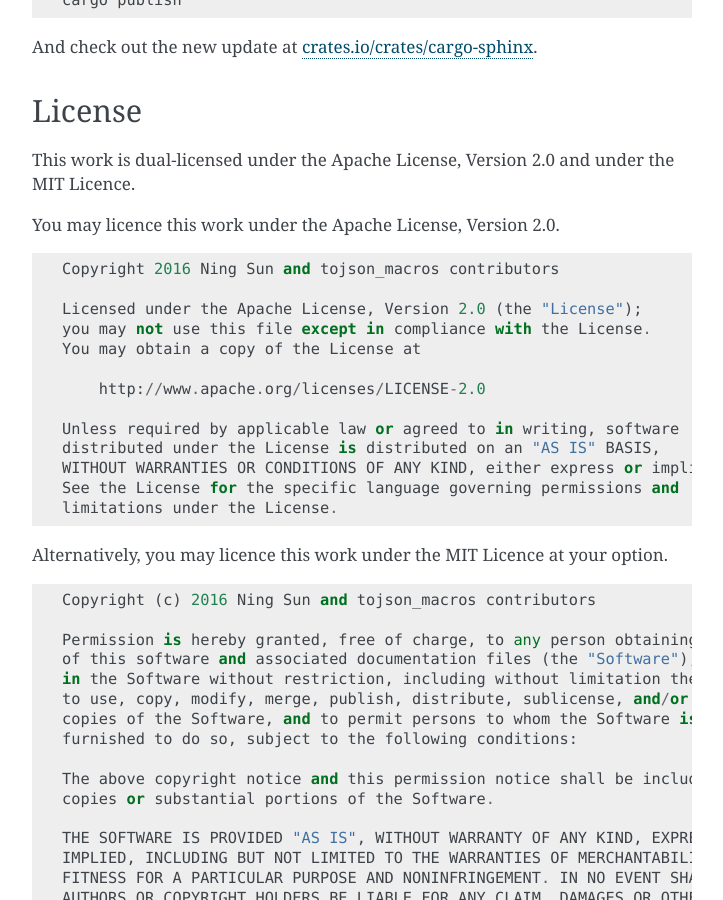
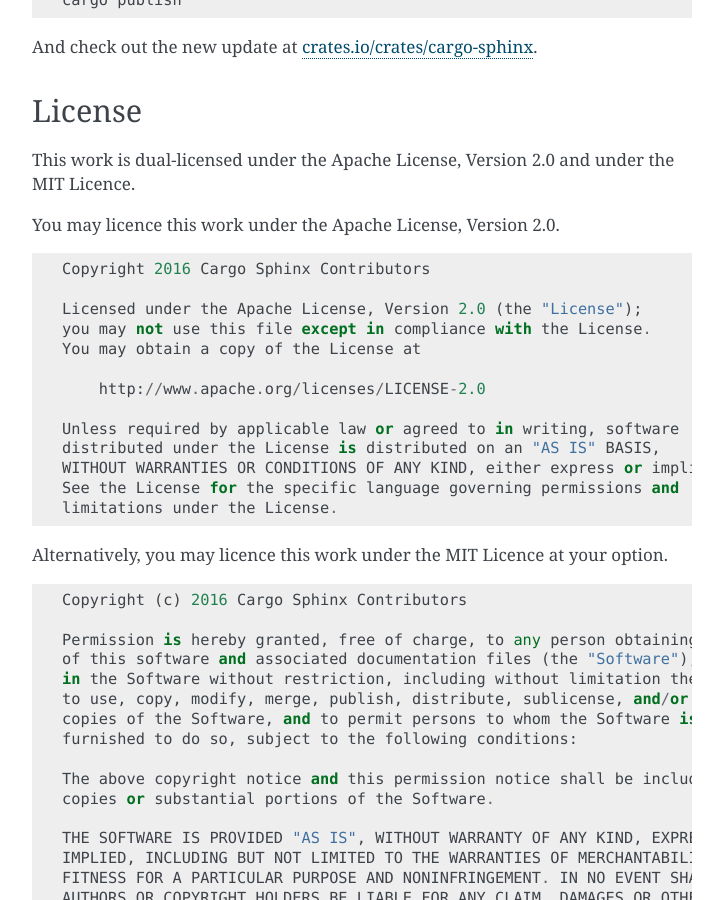
Before and after one commit to woofwoofinc/cargo-sphinx, a Sphinx documentation site: the page built from docs/index.rst, in a window 1280 px wide and 900 px high, scrolled down 2219 px. Shown: the whole window, without its empty margins (388-1111 px from the left). Built offline with Sphinx 7.4.7, drawn with Linux system fonts in a browser that asks for light colours.

```diff
--- a/docs/index.rst
+++ b/docs/index.rst
@@ -153,7 +153,7 @@ You may licence this work under the Apache License, Version 2.0.
 
 ::
 
-    Copyright 2016 Ning Sun and tojson_macros contributors
+    Copyright 2016 Cargo Sphinx Contributors
 
     Licensed under the Apache License, Version 2.0 (the "License");
     you may not use this file except in compliance with the License.
@@ -171,7 +171,7 @@ Alternatively, you may licence this work under the MIT Licence at your option.
 
 ::
 
-    Copyright (c) 2016 Ning Sun and tojson_macros contributors
+    Copyright (c) 2016 Cargo Sphinx Contributors
 
     Permission is hereby granted, free of charge, to any person obtaining a copy
     of this software and associated documentation files (the "Software"), to deal
```
Also changed, not shown: 1 other file.
